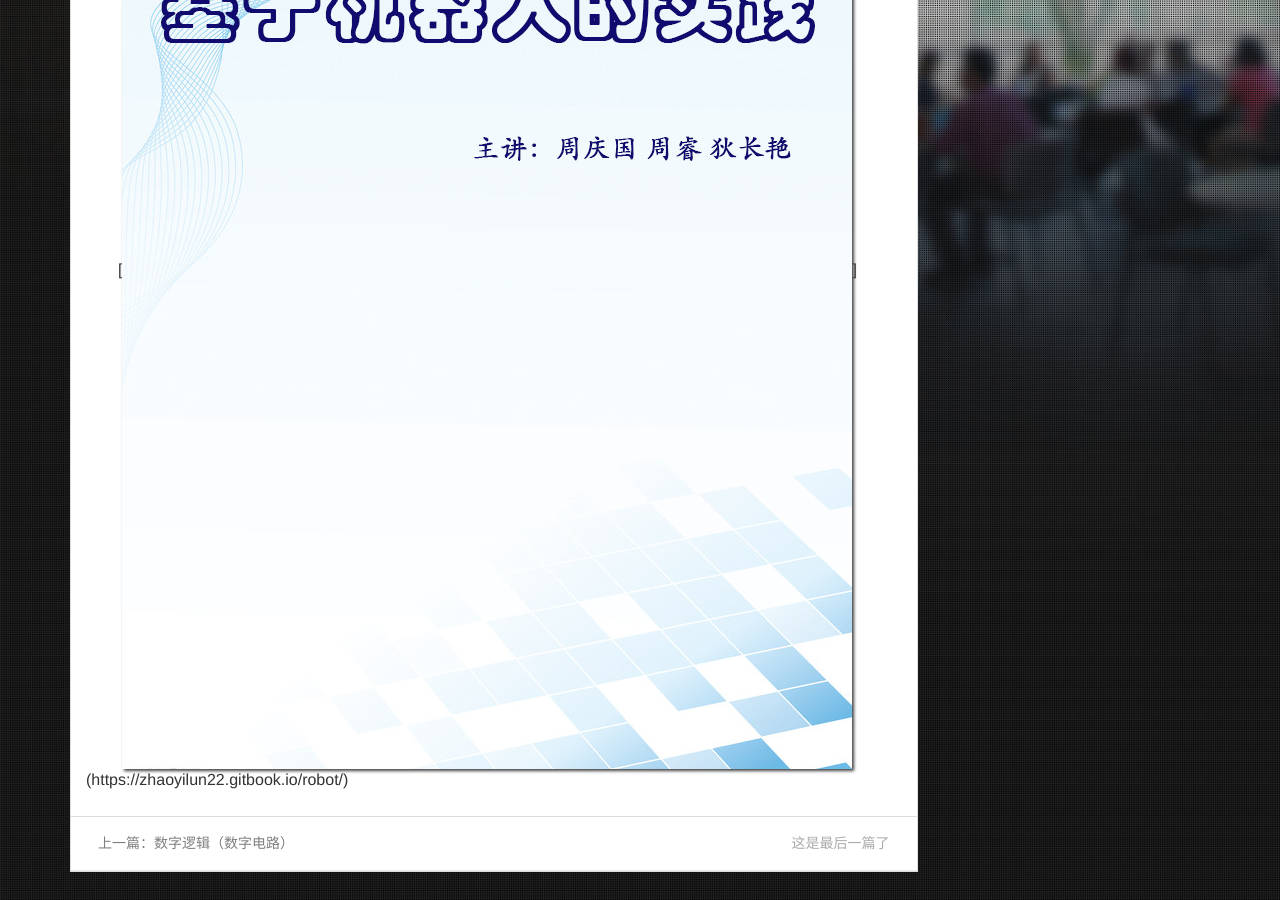
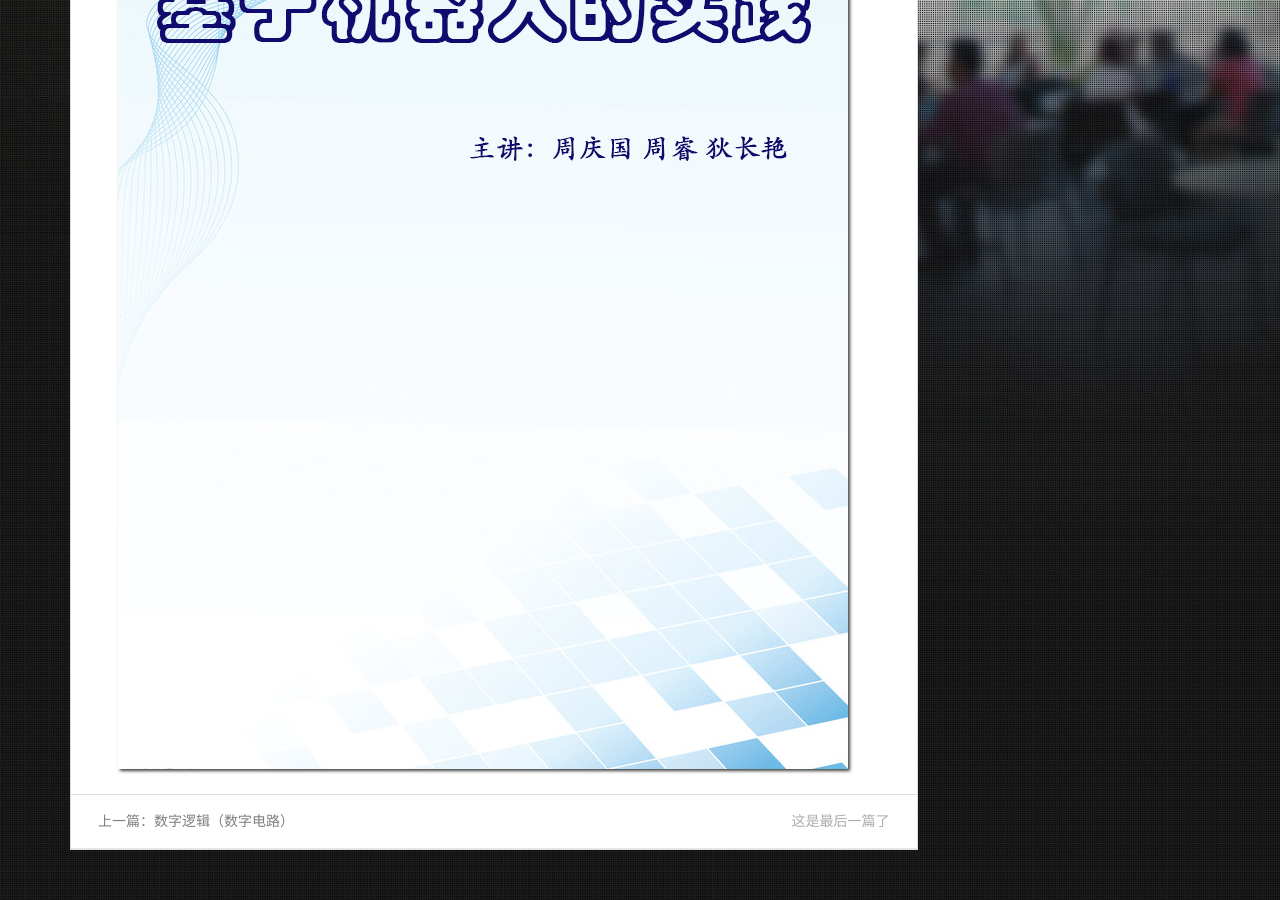
Before and after one commit to COOC-China/cooc-china.github.io, a Jekyll site: the page built from _posts/2020-5-28-Robot-based-practice.md, in a window 1280 px wide and 900 px high, scrolled down 591 px. Built offline with Jekyll 4.4.1, drawn with Linux system fonts in a browser that asks for light colours; comment, search, counter and statistics services are not loaded.

Commit message:
Update 2020-5-28-Robot-based-practice.md

```diff
--- a/_posts/2020-5-28-Robot-based-practice.md
+++ b/_posts/2020-5-28-Robot-based-practice.md
@@ -9,5 +9,4 @@
 
 [学习课程](https://zhaoyilun22.gitbook.io/robot/)
 
-[![Digital-logic-digital-circuit 课程](/images/book-thumb/Robot-based-practice.png)]
-(https://zhaoyilun22.gitbook.io/robot/)
+[![Robot-based-practice 课程](/images/book-thumb/Robot-based-practice.png)](https://zhaoyilun22.gitbook.io/robot/)
```
